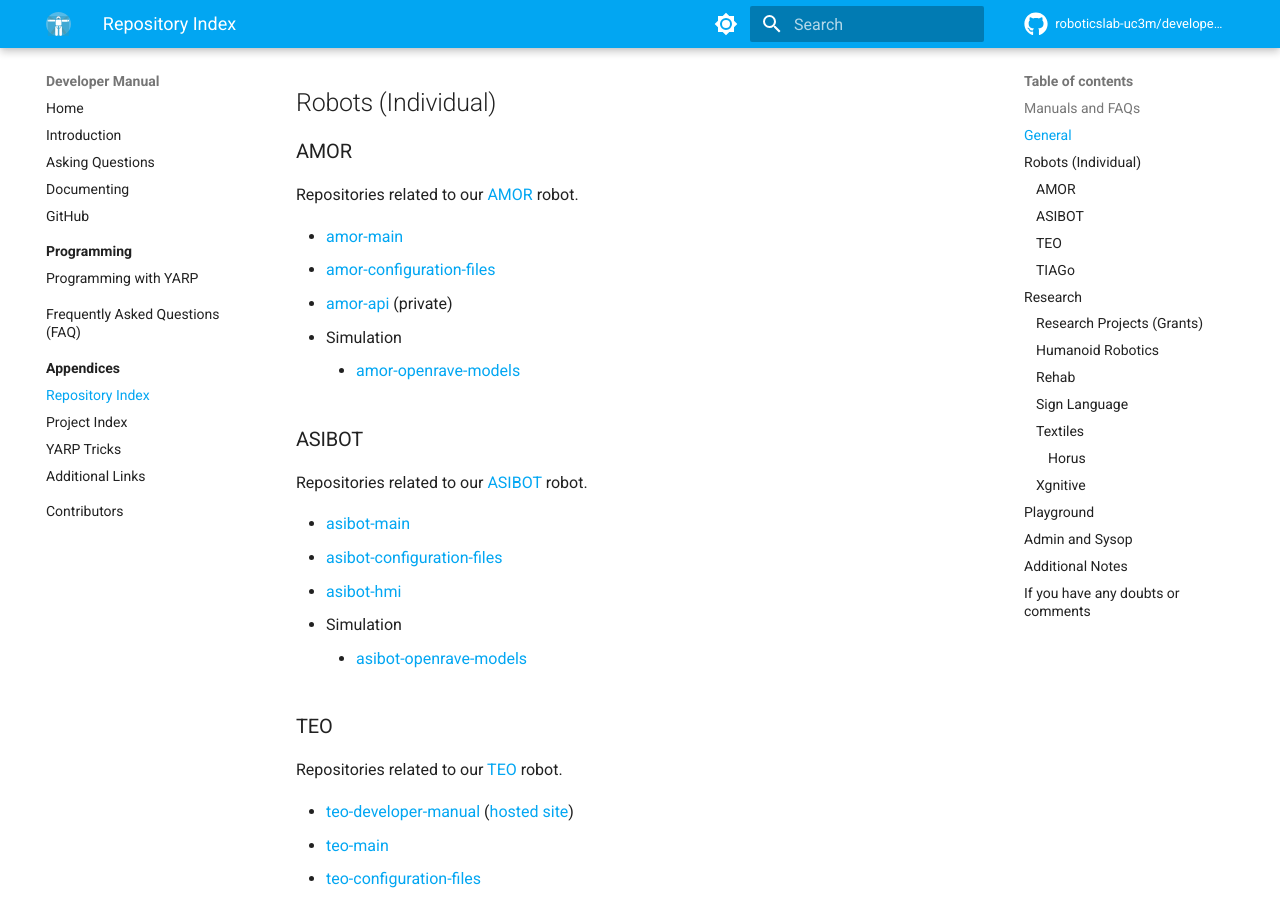
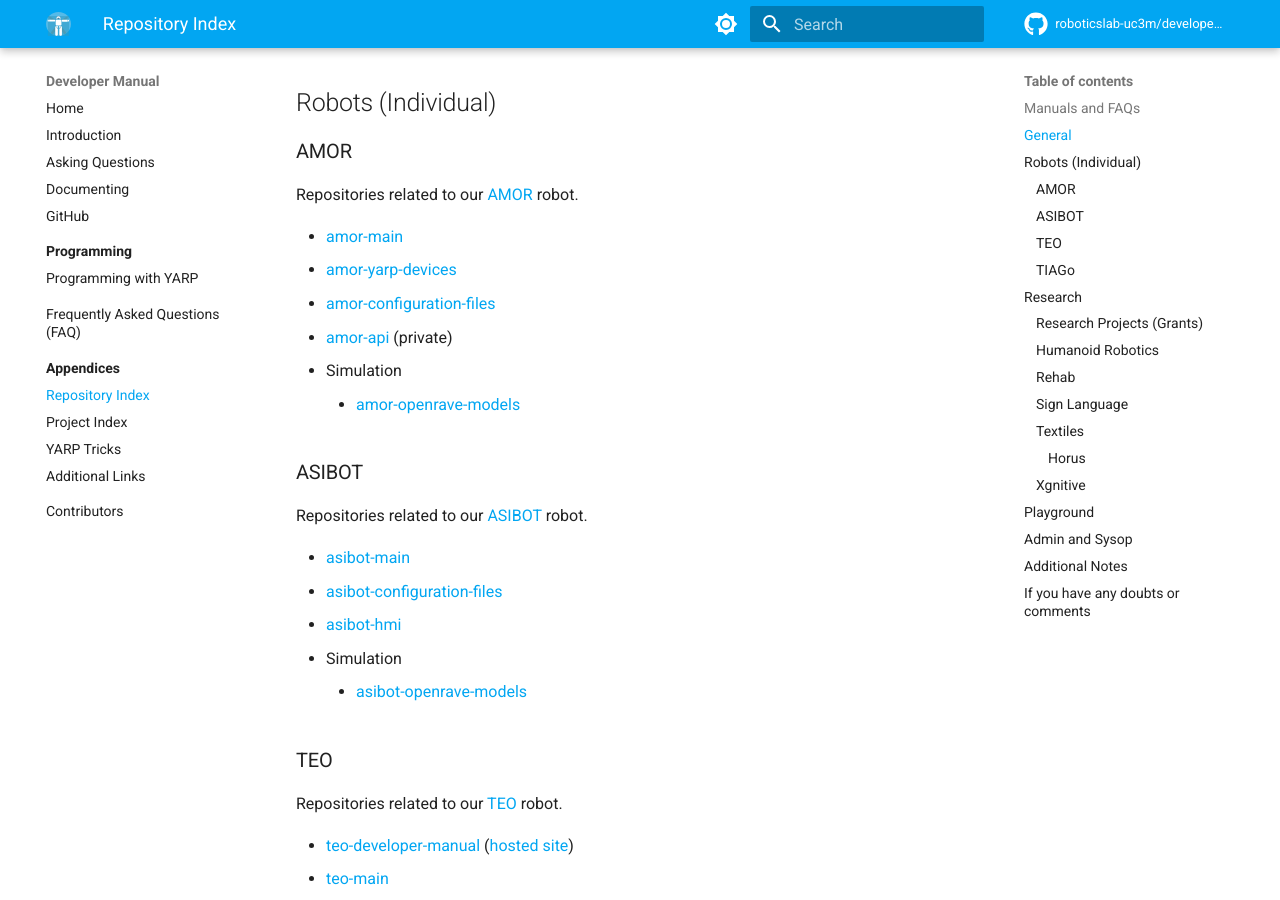
Before and after one commit to roboticslab-uc3m/developer-manual, an MkDocs documentation site: the page built from docs/appendix/repository-index.md, in a window 1280 px wide and 900 px high, scrolled down 1065 px. Built offline with MkDocs 1.6.1 and Material for MkDocs 9.7.7, drawn with Linux system fonts in a browser that asks for light colours; comment, search, counter and statistics services are not loaded.

Commit message:
Point at new amor-yarp-devices repo

```diff
--- a/docs/appendix/repository-index.md
+++ b/docs/appendix/repository-index.md
@@ -36,6 +36,7 @@ List of repositories provided by [Robotics Lab](http://roboticslab.uc3m.es) of U
 Repositories related to our [AMOR](http://roboticslab.uc3m.es/roboticslab/robot/amor) robot.
 
 - [amor-main](https://github.com/roboticslab-uc3m/amor-main)
+- [amor-yarp-devices](https://github.com/roboticslab-uc3m/amor-yarp-devices)
 - [amor-configuration-files](https://github.com/roboticslab-uc3m/amor-configuration-files)
 - [amor-api](https://github.com/roboticslab-uc3m/amor-api) (private)
 - Simulation
```
